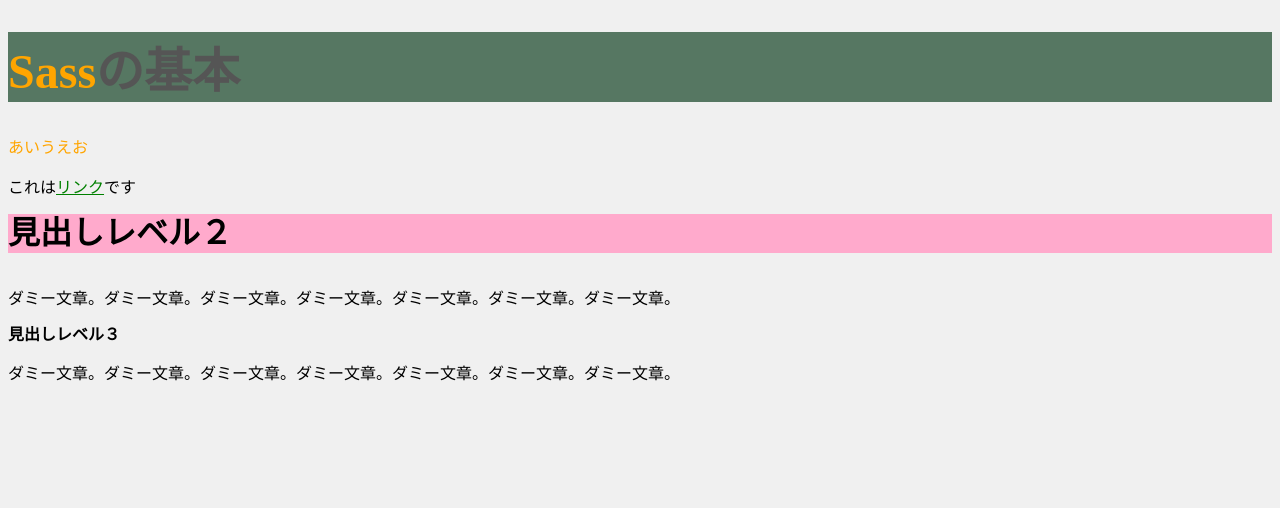
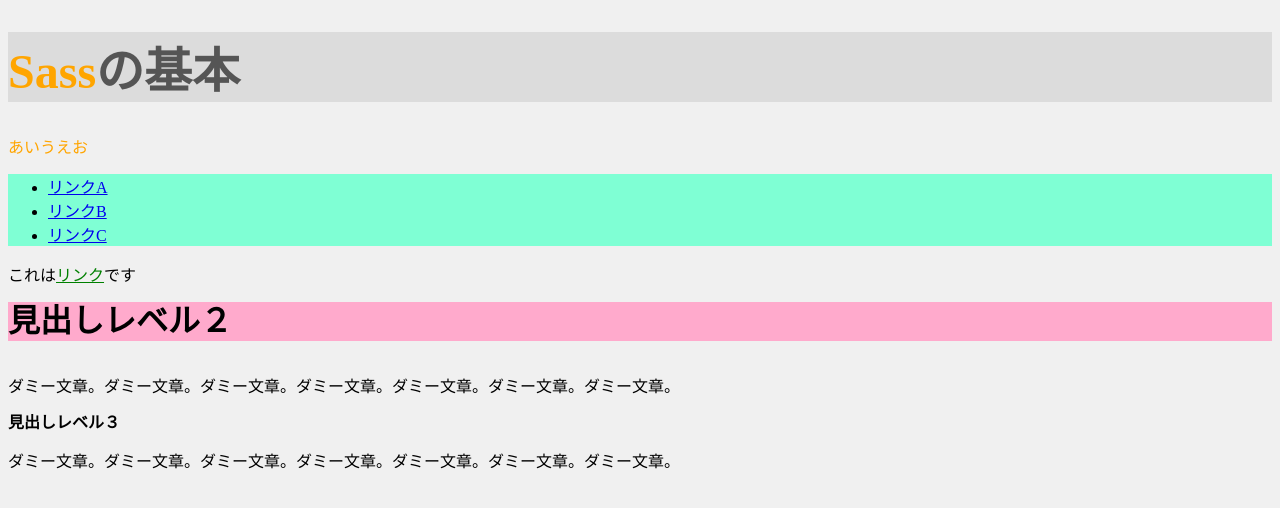
Before and after one commit to gonbeisjk/202408_sass, a plain HTML site: page index.html in a window 1280 px wide. Drawn offline with Linux system fonts and the light colour scheme.

Commit message:
メディアクエリのミックスイン、@at-rootの例を追加

```diff
--- a/index.html
+++ b/index.html
@@ -12,6 +12,16 @@
   <h1><strong>Sass</strong>の基本</h1>
   <p>あいうえお</p>
 
+  <header class="header">
+    <nav class="global-nav">
+      <ul class="global-nav__list">
+        <li><a href="#">リンクA</a></li>
+        <li><a href="#">リンクB</a></li>
+        <li><a href="#">リンクC</a></li>
+      </ul>
+    </nav>
+  </header>
+
   <p class="text">これは<a href="#">リンク</a>です</p>
 
   <h2>見出しレベル２</h2>
--- a/sass/style.scss
+++ b/sass/style.scss
@@ -8,12 +8,22 @@
 // @use '_variable.scss' as *; // 変数名
 @use 'variable' as *; // 変数名
 
+@mixin mediaquery {
+  @media (min-width: $breakpoint) {
+    @content;
+  }
+}
+
 /* 通常コメント */
 h1 {
   $xyz: black;
 
   background-color: $bgcolor;
   color: #555;
+
+  @include mediaquery {
+    background-color: gainsboro;
+  }
 
   strong {
     color: orange;
@@ -59,3 +69,19 @@ h2 {
 h3 {
   @include heading;
 }
+
+.header {
+
+  .global-nav__list {
+    background-color: aquamarine;
+  }
+
+  body.is-nav-open .global-nav__list {
+    background-color: orangered;
+  }
+
+  @at-root body.is-nav-open .global-nav__list {
+    background-color: orangered;
+  }
+
+}
```
Also changed, not shown: css/style.min.css, 1 other file.
